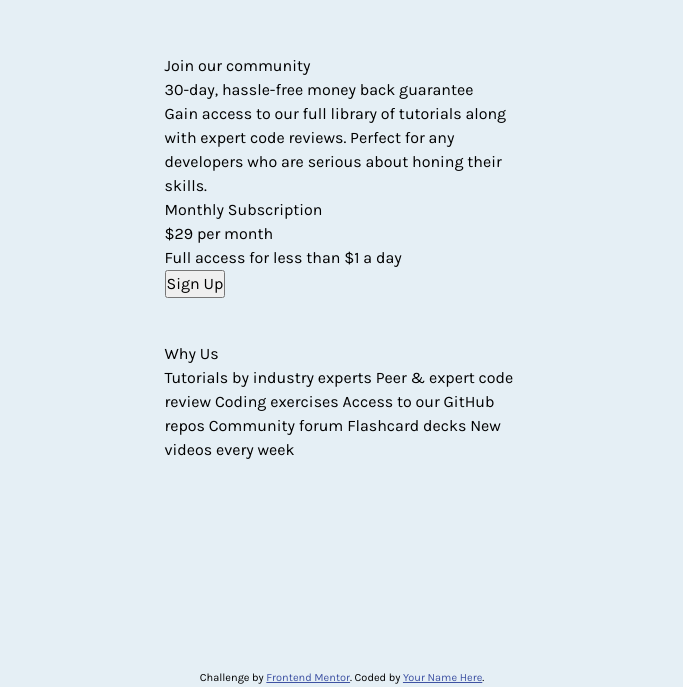
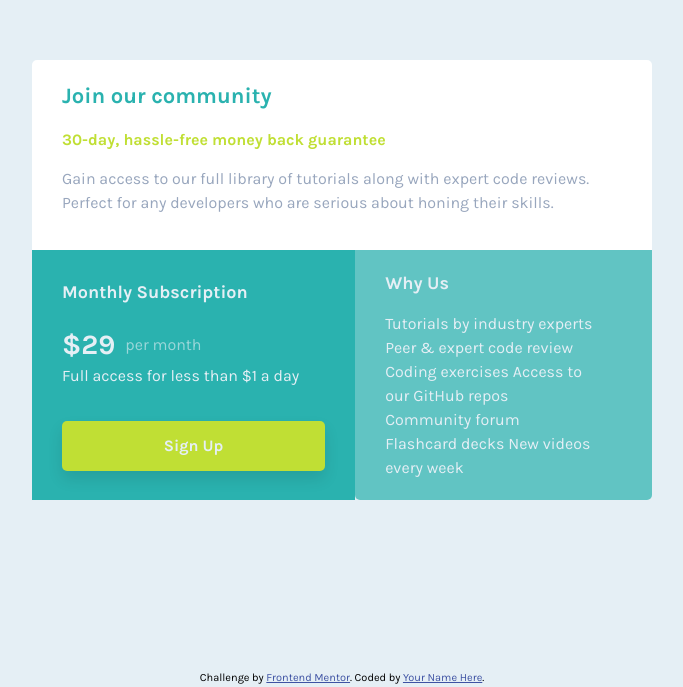
Before and after one commit to dedku/Single-price-grid-component-DailyNewbie_13, a plain HTML site: page index.html in a window 1280 px wide. Shown: the part 130-817 px from the top of the page, without its empty margins (298-981 px from the left). Drawn offline with Linux system fonts and the light colour scheme.

Commit message:
css+html

```diff
--- a/index.html
+++ b/index.html
@@ -13,29 +13,30 @@
   <main>
     <section>
       <div class="card">
-        <div class="card-community">
-          <h1>Join our community</h1>
-          <h2>30-day, hassle-free money back guarantee</h2>
-          <p>
+        <div class="card-community | flex bg-color-white border-radius-top">
+          <h1 class="text-color-cyan text-w-bold text-size-500 text-size-600 m-15 ">Join our community</h1>
+          <h2 class="text-color-yellow text-w-bold m-15">30-day, hassle-free money back guarantee</h2>
+          <p class="text-color-blue m-15">
             Gain access to our full library of tutorials along with expert code reviews.
             Perfect for any developers who are serious about honing their skills.
           </p>
         </div>
 
-        <div class="card-subscription">
-          <h2>Monthly Subscription</h2>
+        <div class="card-subscription | flex bg-color-cyan border-radius-left">
+          <h2 class="text-color-gray text-w-bold text-size-500 m-sub">Monthly Subscription</h2>
 
-          <h3><span>&dollar;29</span> per month</h3>
+          <h3 class="text-color-gray flex-row"><span class="text-w-bold text-size-700">&dollar;29</span> <span
+              class="text-opacity">per month</span></h3>
 
-          <p>Full access for less than &dollar;1 a day</p>
+          <p class="text-color-gray m-15">Full access for less than &dollar;1 a day</p>
 
-          <button>Sign Up</button>
+          <button class="btn-cta | bg-color-yellow text-color-gray text-w-bold ">Sign Up</button>
         </div>
 
-        <div class="card-why-us">
-          <h2>Why Us</h2>
+        <div class="card-why-us | flex bg-color-light-cyan border-radius-right">
+          <h2 class="text-color-gray text-w-bold text-size-500 m-15">Why Us</h2>
 
-          <p>
+          <p class="text-color-gray">
             Tutorials by industry experts
             Peer &amp; expert code review
             Coding exercises
--- a/style.css
+++ b/style.css
@@ -5,6 +5,8 @@
     --clr-primary-yellow: hsl(71, 73%, 54%);
     --clr-neutral-gray: hsl(204, 43%, 93%);
     --clr-neutral-blue: hsl(218, 22%, 67%);
+
+    --clr-neutral-white: #fff;
 
     --fs-400: 1.6rem;
 }
@@ -98,16 +100,142 @@ section {
 }
 
 /* utilities */
+.bg-color-white {
+    background-color: var(--clr-neutral-white);
+}
 
+.bg-color-cyan {
+    background-color: var(--clr-primary-cyan);
+}
 
+.bg-color-yellow {
+    background-color: var(--clr-primary-yellow);
+}
+
+.bg-color-light-cyan {
+    background-color: var(--clr-primary-cyan);
+    opacity: 0.7;
+}
+
+.flex {
+    display: flex;
+    flex-direction: column;
+}
+
+.flex-row {
+    display: flex;
+    flex-direction: row;
+    align-items: center;
+    gap: 10px;
+}
+
+.text-color-cyan {
+    color: var(--clr-primary-cyan);
+}
+
+.text-color-yellow {
+    color: var(--clr-primary-yellow);
+}
+
+.text-color-gray {
+    color: var(--clr-neutral-gray);
+}
+
+.text-color-blue {
+    color: var(--clr-neutral-blue);
+}
+
+.border-radius-top {
+    border-top-left-radius: 5px;
+    border-top-right-radius: 5px;
+}
+
+.border-radius-right {
+    border-bottom-left-radius: 5px;
+    border-bottom-right-radius: 5px;
+}
+
+.border-radius-left {
+    border-top-left-radius: 0px;
+}
+
+.text-w-bold {
+    font-weight: 700;
+}
+
+.text-size-500 {
+    font-size: 1.8rem;
+}
+
+.text-size-600 {
+    font-size: 2.2rem;
+}
+
+.text-size-700 {
+    font-size: 2.8rem;
+}
+
+.m-15 {
+    margin-bottom: 1.5rem;
+}
+
+.text-opacity {
+    opacity: 0.6;
+}
 
 /* components */
 .card {
     display: grid;
-    grid-template-rows: repeat(3, 1fr);
-    max-width: 37.5rem;
-    padding: 2rem 1rem;
-    border-radius: 1rem;
+    grid-template-areas:
+        'a'
+        'b'
+        'c';
+    max-width: 36.5rem;
+    transition: all .3s ease 0s;
+}
+
+.card-community,
+.card-why-us {
+    padding: 2rem 3rem;
+}
+
+.card-community {
+    margin-top: 2rem;
+    grid-area: a;
+}
+
+.card-subscription {
+    padding: 2rem 3rem;
+    justify-content: center;
+    grid-area: b;
+}
+
+.card-why-us {
+    grid-area: c;
+}
+
+.card-why-us p {
+    max-width: 21rem;
+}
+
+.btn-cta {
+    cursor: pointer;
+    border: none;
+    height: 5rem;
+    border-radius: 5px;
+    transition: all .3s ease;
+    outline: none;
+
+    -webkit-box-shadow: 0px 8px 15px rgba(0, 0, 0, 0.1);
+    -moz-box-shadow: 0px 8px 15px rgba(0, 0, 0, 0.1);
+    box-shadow: 0px 8px 15px rgba(0, 0, 0, 0.1);
+}
+
+.btn-cta:hover {
+    background-color: var(--clr-neutral-white);
+    box-shadow: 0px 5px 10px var(--clr-primary-yellow);
+    color: var(--clr-primary-yellow);
+    transform: translateY(-5px);
 }
 
 .attribution {
@@ -118,3 +246,20 @@ section {
 .attribution a {
     color: hsl(228, 45%, 44%);
 }
+
+@media (min-width: 50em) {
+    .card {
+        max-width: 62rem;
+        grid-template-areas:
+            "a a a a"
+            "b b c c";
+    }
+
+    .card-subscription {
+        justify-content: space-around;
+    }
+
+    .card-subscription h3 {
+        margin-bottom: -2rem;
+    }
+}
```
